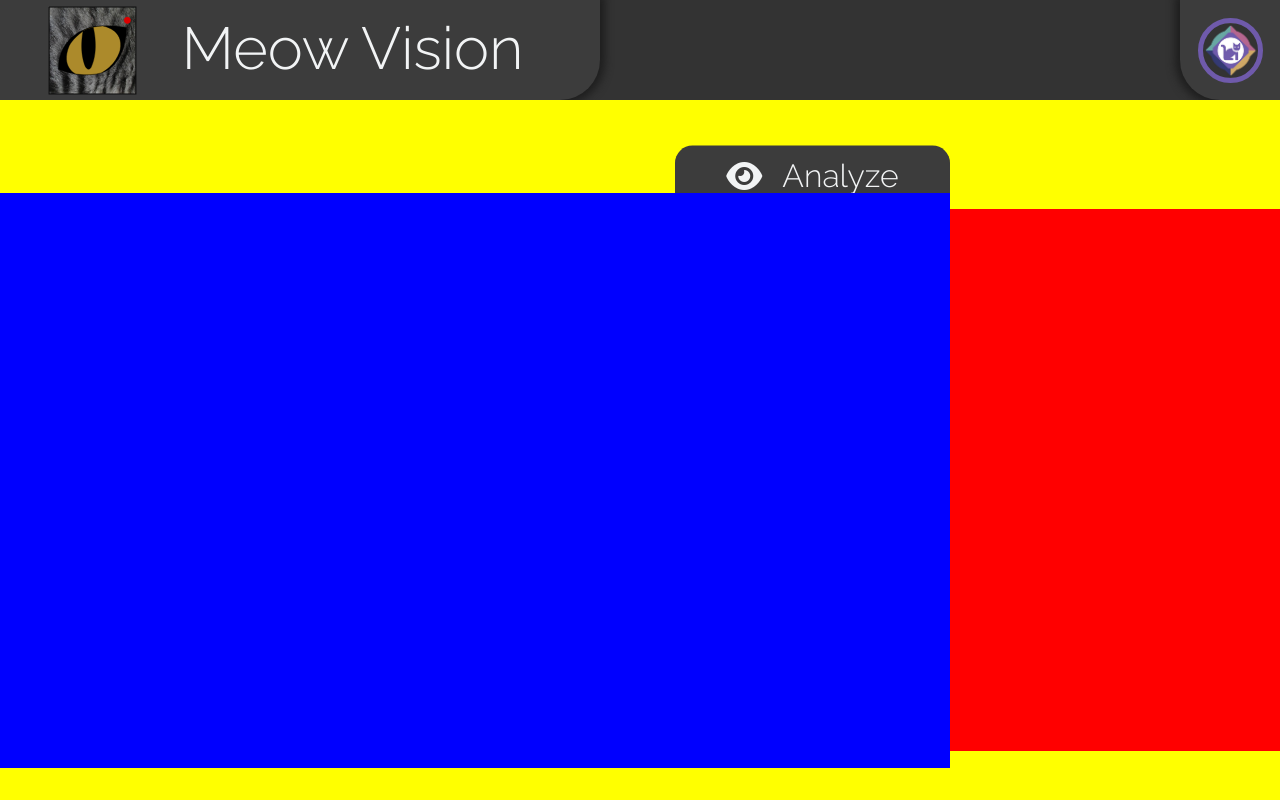
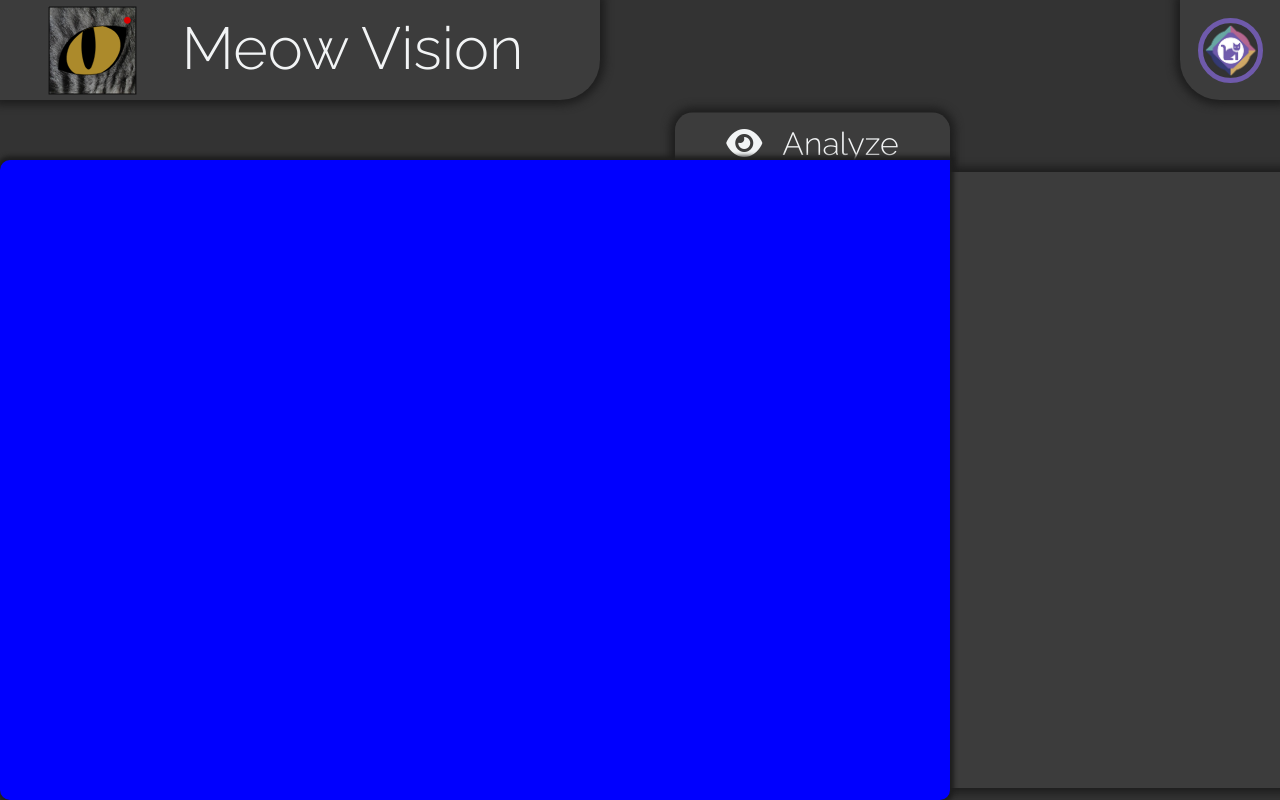
Before and after one commit to MingLongSu/MeowVision, a React (Create React App) app in the folder client/my-app/: page / in a window 1280 px wide. Built offline with nearby package versions, Linux system fonts and the light colour scheme.

Commit message:
Styled the previous-images drawer Added interactive animations

```diff
--- a/client/my-app/src/components/AppInterface/AnalyzeButton/AnalyzeButton.tsx
+++ b/client/my-app/src/components/AppInterface/AnalyzeButton/AnalyzeButton.tsx
@@ -2,11 +2,15 @@ import React from 'react';
 
 import './analyzebutton.css';
 
-const AnalyzeButton: React.FC = () => {
+interface DrawerState {
+    openDrawer: boolean;
+}
+
+const AnalyzeButton: React.FC<DrawerState> = ({ openDrawer }) => {
 
 
     return (
-        <div className="AnalyzeButton">
+        <div className={ "AnalyzeButton" + (openDrawer ? " active" : "") }>
             <div className="AnalyzeButton__analyze-button-container">
                 <button className="analyze-button-container__analyze-button">
                     <i className="fas fa-eye analyze-svg-container__analyze-svg"></i>
--- a/client/my-app/src/components/AppInterface/AnalyzeButton/analyzebutton.css
+++ b/client/my-app/src/components/AppInterface/AnalyzeButton/analyzebutton.css
@@ -1,6 +1,12 @@
 .AnalyzeButton {
     width: 100%;
     height: 65px;
+
+    transition: 250ms ease-in-out;
+}
+
+.AnalyzeButton.active {
+    transform: translateX(225px);
 }
 
 .AnalyzeButton__analyze-button-container {
@@ -20,6 +26,7 @@
     font-size: 2rem;
     color: var(--dark-theme-colour-5);
     background-color: var(--dark-theme-colour-1);
+    box-shadow: 0 0 8px 5px var(--dark-theme-colour-4);
     border-radius: 17.5px 17.5px 0 0;
     border-style: none;
 
--- a/client/my-app/src/components/AppInterface/AppInterface.css
+++ b/client/my-app/src/components/AppInterface/AppInterface.css
@@ -7,8 +7,6 @@
     display: flex;
     flex-direction: row;
     align-items: center;
-
-    background-color: yellow;
 }
 
 /**
@@ -17,11 +15,13 @@
 
 .AppInterface__analysis {
     width: 950px;
-    height: 635px;
+    height: 100%;
 
     display: flex;
     flex-direction: column;
     align-items: center;
+
+    transition: 250ms ease-in-out;
 }
 
 /**
@@ -34,7 +34,7 @@
 
 .AppInterface__drawer-container {
     width: 450px;
-    height: 77.5%;
+    height: 88%;
 
     transform: translateY(30px);
 
--- a/client/my-app/src/components/AppInterface/AppInterface.tsx
+++ b/client/my-app/src/components/AppInterface/AppInterface.tsx
@@ -1,4 +1,4 @@
-import React from 'react';
+import React, { useState } from 'react';
 import AnalyzeButton from './AnalyzeButton/AnalyzeButton';
 
 import './AppInterface.css';
@@ -7,15 +7,16 @@ import UploadPanel from './UploadPanel/UploadPanel';
 
 const AppInterface: React.FC = () => {
   //const [clickAnalyze, setClickAnalyze] = useState<boolean>(false);
+  const [openDrawer, setOpenDrawer] = useState<boolean>(false);
 
   return (
     <div className="AppInterface">
         <div className="AppInterface__analysis">
-          <AnalyzeButton > </AnalyzeButton>
-          <UploadPanel> </UploadPanel>
+          <AnalyzeButton openDrawer={ openDrawer }> </AnalyzeButton>
+          <UploadPanel openDrawer={ openDrawer }> </UploadPanel>
         </div>
         <div className="AppInterface__drawer-container">
-          <Drawer> </Drawer>
+          <Drawer openDrawer={ openDrawer } setOpenDrawer={ setOpenDrawer }> </Drawer>
         </div>
     </div>
   );
--- a/client/my-app/src/components/AppInterface/Drawer/Drawer.tsx
+++ b/client/my-app/src/components/AppInterface/Drawer/Drawer.tsx
@@ -2,10 +2,24 @@ import React from 'react';
 
 import './drawer.css';
 
-const Drawer: React.FC = () => {
+interface DrawerState {
+  openDrawer: boolean;
+  setOpenDrawer: React.Dispatch<React.SetStateAction<boolean>>;
+}
+
+const Drawer: React.FC<DrawerState> = ({ openDrawer, setOpenDrawer }) => {
+  const interactDrawer = () => {
+    setOpenDrawer(prevDrawerState => !prevDrawerState);
+  }
+
   return (
-    <div className='Drawer'>
+    <div className={ "Drawer" + (openDrawer ? " active" : "") }>
+        <div className="Drawer__drawer-interior">
 
+        </div>
+        <button onClick={ interactDrawer } className="Drawer__drawer-handle">
+          <i className={ "fas fa-caret-left" + (openDrawer ? " active" : "")}></i>
+        </button>
     </div>
   );
 };
--- a/client/my-app/src/components/AppInterface/Drawer/drawer.css
+++ b/client/my-app/src/components/AppInterface/Drawer/drawer.css
@@ -1,6 +1,57 @@
 .Drawer {
+    z-index: 0;
+
     width: 100%;
     height: 100%;
 
-    background-color: red;
+    display: flex;
+    flex-direction: row;
+    align-items: center;
+    border-radius: 0 10px 10px 0;
+
+    box-shadow: 0 0 8px 5px var(--dark-theme-colour-4);
+
+    transition: 250ms ease-in-out;
 }
+
+.Drawer.active {
+    transform: translateX(-190px);
+}
+
+.Drawer__drawer-interior {
+    width: 415px;
+    height: 100%;
+
+    background-color: var(--dark-theme-colour-1);
+}
+
+.Drawer__drawer-handle {
+    cursor: pointer;
+
+    width: 35px;
+    height: 100%;
+    font-size: 1.5rem;
+
+    color: var(--dark-theme-colour-5);
+    border-radius: 0 10px 10px 0;
+    border-style: none;
+    border-left: 5px solid var(--dark-theme-colour-5);
+
+    display: flex;
+    flex-direction: row;
+    align-items: center;
+    justify-content: center;
+
+    background-color: var(--dark-theme-colour-1);
+
+    transition: 250ms ease-in-out;
+}
+
+.Drawer__drawer-handle:hover {
+    color: var(--purple);
+    border-color: var(--purple);
+}
+
+.fa-caret-left.active {
+    transform: rotate(180deg);
+}
--- a/client/my-app/src/components/AppInterface/UploadPanel/UploadPanel.tsx
+++ b/client/my-app/src/components/AppInterface/UploadPanel/UploadPanel.tsx
@@ -2,9 +2,13 @@ import React from 'react';
 
 import './uploadpanel.css';
 
-const UploadPanel: React.FC = () => {
+interface DrawerState {
+  openDrawer: boolean;
+}
+
+const UploadPanel: React.FC<DrawerState> = ({ openDrawer }) => {
   return (
-    <div className="UploadPanel">
+    <div className={ "UploadPanel" + (openDrawer ? " active" : "") }>
 
     </div>
   );
--- a/client/my-app/src/components/AppInterface/UploadPanel/uploadpanel.css
+++ b/client/my-app/src/components/AppInterface/UploadPanel/uploadpanel.css
@@ -5,4 +5,12 @@
     height: 100%;
 
     background-color: blue;
+    box-shadow: 0 0 4px 4px var(--dark-theme-colour-4);
+    border-radius: 10px 0 10px 10px;
+
+    transition: 250ms ease-in-out;
 }
+
+.UploadPanel.active {
+    transform: translateX(225px);
+}
```
